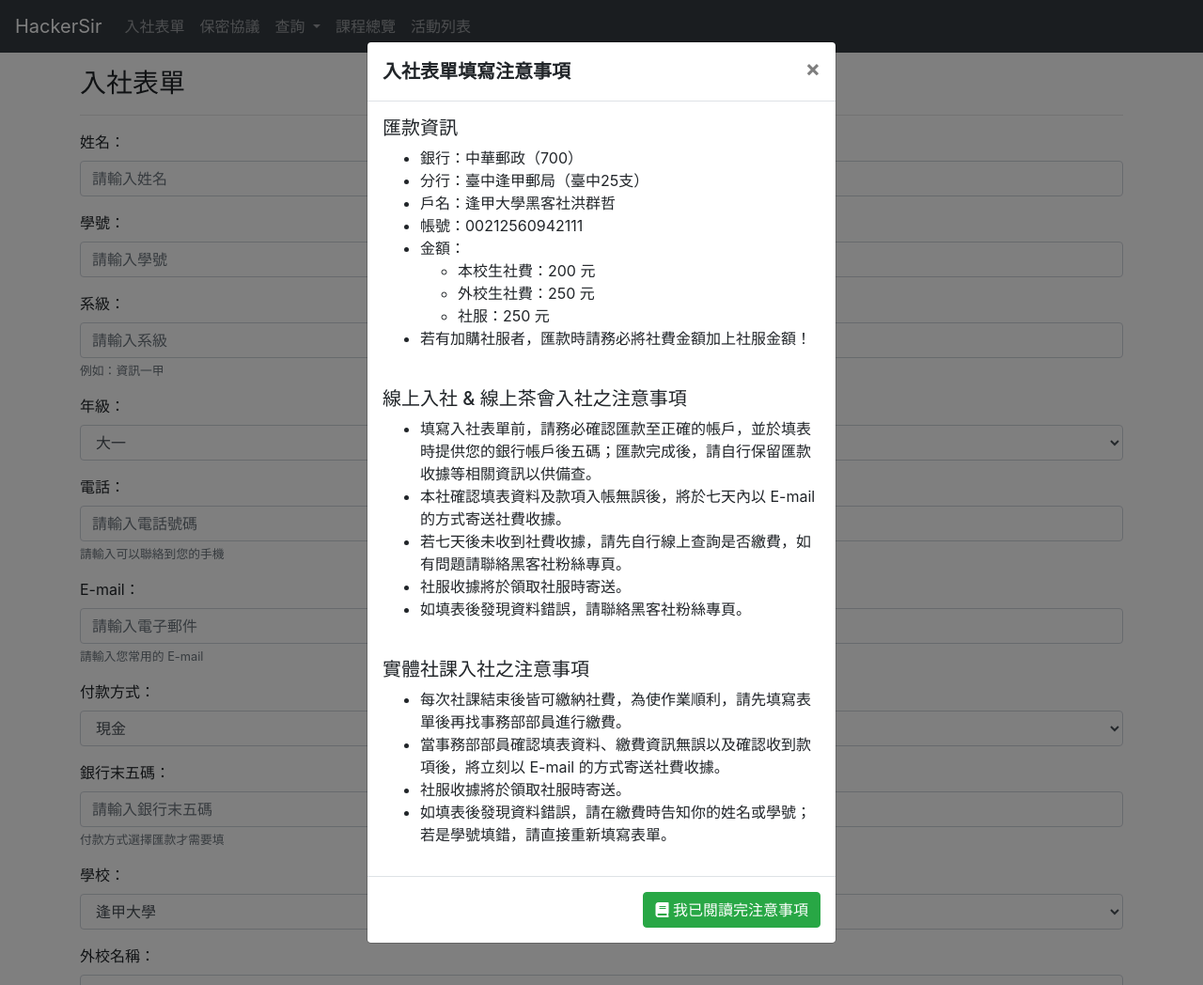
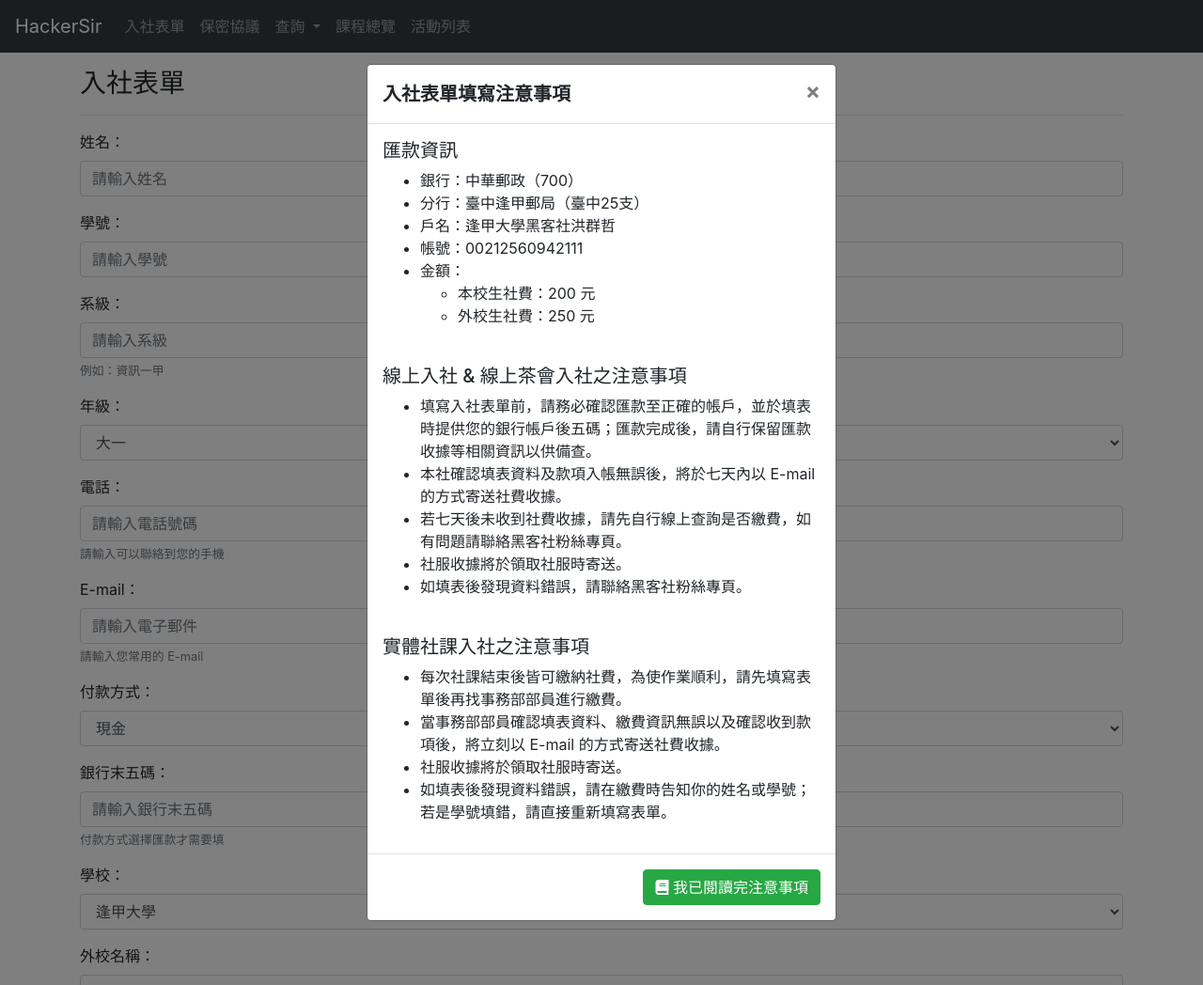
Before and after one commit to mikucat0309/JoinClub-2021, a Django app: page /join/join in a window 1280 px wide. Shown: the whole page at 94% size. Run offline with Django 3.2, Linux system fonts and the light colour scheme; some libraries are stand-ins or nearby versions.

Commit message:
移除社服購買資訊

```diff
--- a/join/templates/join.html
+++ b/join/templates/join.html
@@ -186,10 +186,10 @@
             <i class="fab fa-readme"></i>
             點我再次閱讀保密協議
         </button>
-        <button type="button" class="btn btn-warning" data-toggle="modal" data-target="#clothesModal">
+        {% comment %} <button type="button" class="btn btn-warning" data-toggle="modal" data-target="#clothesModal">
             <i class="fas fa-tshirt"></i>
             點我再次閱讀社服尺寸
-        </button>
+        </button> {% endcomment %}
     </form>
 
     <!-- 入社表單注意事項 -->
--- a/join/templates/notice.html
+++ b/join/templates/notice.html
@@ -19,9 +19,9 @@
                         <ul>
                             <li>本校生社費：200 元</li>
                             <li>外校生社費：250 元</li>
-                            <li>社服：250 元</li>
+                            {% comment %} <li>社服：250 元</li> {% endcomment %}
                         </ul>
-                    <li>若有加購社服者，匯款時請務必將社費金額加上社服金額！</li>
+                    {% comment %} <li>若有加購社服者，匯款時請務必將社費金額加上社服金額！</li> {% endcomment %}
                 </ul>
                 <br>
                 <h5>線上入社 & 線上茶會入社之注意事項</h5>
```
